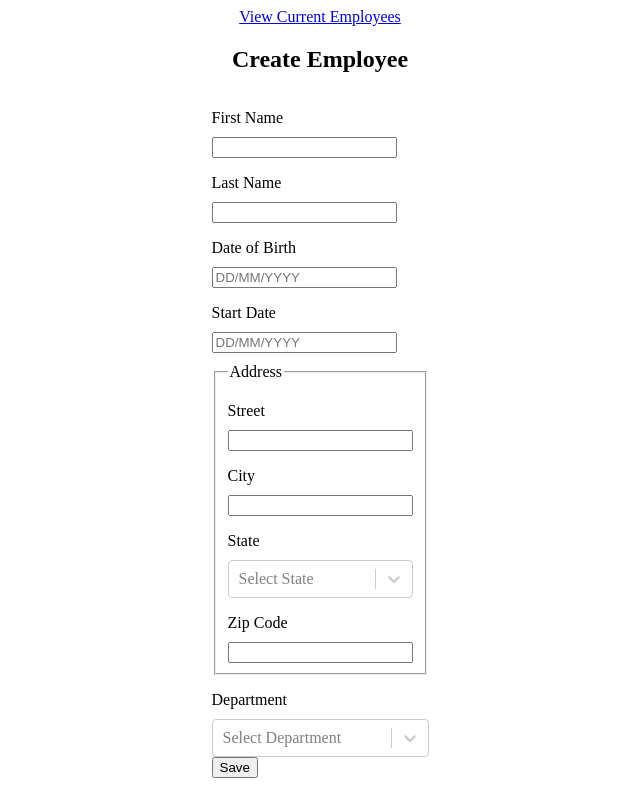
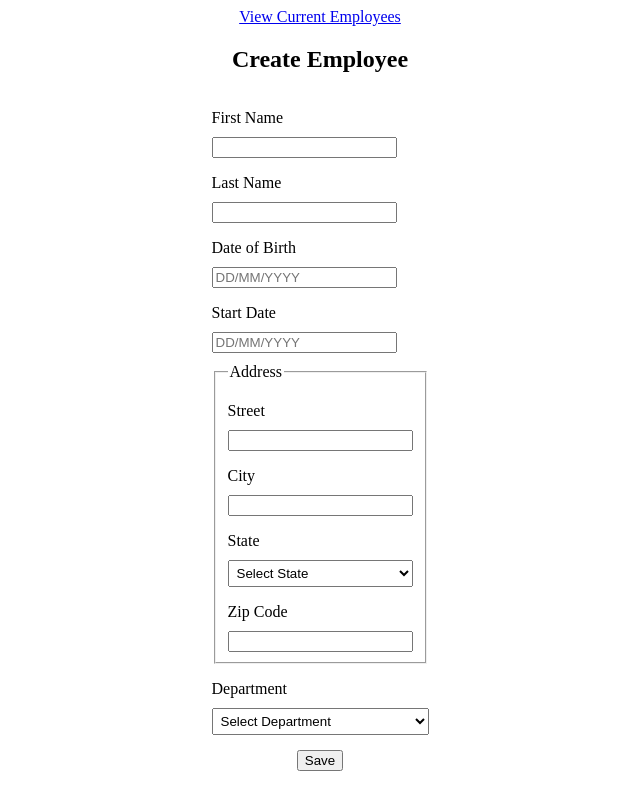
Before and after one commit to GoncalvesDDaniel/wealth_health_react, a React (Vite) app: page / in a window 1280 px wide. Shown: the whole page, without its empty margins (320-960 px from the left). Built offline with nearby package versions, Linux system fonts and the light colour scheme.

Commit message:
Replace react-select with react componante bc not supported

```diff
--- a/package.json
+++ b/package.json
@@ -15,8 +15,7 @@
     "react-datepicker": "^8.3.0",
     "react-dom": "^19.0.0",
     "react-redux": "^9.2.0",
-    "react-router-dom": "^7.5.3",
-    "react-select": "^5.10.1"
+    "react-router-dom": "^7.5.3"
   },
   "devDependencies": {
     "@eslint/js": "^9.22.0",
--- /dev/null
+++ b/src/components/SimpleSelect.jsx
@@ -0,0 +1,32 @@
+import React from "react";
+import "../styles/SimpleSelect.css";
+
+/** Un composant simple pour afficher un dropdown natif <select>.
+ * @param {object} props - Les propriétés du composant.
+ * @param {string} props.label - Le texte du label associé au select.
+ * @param {string} props.id - L'id utilisé pour le select et le htmlFor du label.
+ * @param {Array<object>} props.options - Tableau d'objets { value: string, label: string } pour les options.
+ * @param {string} props.value - La valeur actuellement sélectionnée (doit correspondre à une 'value' d'option).
+ * @param {function} props.onChange - La fonction à appeler quand la valeur change (reçoit l'événement).
+ */
+function SimpleSelect({ label, id, options, value, onChange, placeholder }) {
+    return (
+        <div className="simple-select">
+            <label htmlFor={id}>{label}</label>
+            <select id={id} value={value} onChange={onChange}>
+                <option value="">{placeholder || `Select ${label}`}</option>
+                {/* Mapper sur les options fournies */}
+                {options.map((option, index) => (
+                    <option
+                        key={`${option.value}-${index}`}
+                        value={option.value}
+                    >
+                        {option.label}
+                    </option>
+                ))}
+            </select>
+        </div>
+    );
+}
+
+export default SimpleSelect;
--- a/src/pages/CreateEmployee.jsx
+++ b/src/pages/CreateEmployee.jsx
@@ -3,8 +3,8 @@ import { useDispatch } from "react-redux";
 import { Link } from "react-router-dom";
 import { addEmployee } from "../store/employeesSlice";
 import DatePicker from "react-datepicker";
-import Select from "react-select/base";
 import { states, departments } from "../utils/constants";
+import SimpleSelect from "../components/SimpleSelect";
 
 import "react-datepicker/dist/react-datepicker.css";
 
@@ -19,9 +19,9 @@ function CreateEmployee() {
     const [startDate, setStartDate] = useState(null);
     const [street, setStreet] = useState("");
     const [city, setCity] = useState("");
-    const [state, setState] = useState(null);
+    const [state, setState] = useState("");
     const [zipCode, setZipCode] = useState("");
-    const [department, setDepartment] = useState(null);
+    const [department, setDepartment] = useState("");
 
     // TODO: Gérer l'état d'ouverture de la modale (useState)
     const dispatch = useDispatch();
@@ -121,16 +121,12 @@ function CreateEmployee() {
                             onChange={(e) => setCity(e.target.value)}
                         />
 
-                        <label htmlFor="state">State</label>
-                        <Select
-                            inputId="state"
+                        <SimpleSelect
+                            label="State"
+                            id="state"
                             options={states}
                             value={state}
-                            onChange={(selectedOption) =>
-                                setState(selectedOption)
-                            }
-                            // onChange={setState}
-                            placeholder="Select State"
+                            onChange={(e) => setState(e.target.value)}
                         />
 
                         <label htmlFor="zip-code">Zip Code</label>
@@ -142,16 +138,16 @@ function CreateEmployee() {
                         />
                     </fieldset>
 
-                    <label htmlFor="department">Department</label>
-                    <Select
-                        inputId="department"
+                    <SimpleSelect
+                        label="Department"
+                        id="department"
                         options={departments}
                         value={department}
-                        onChange={setDepartment}
-                        placeholder="Select Department"
+                        onChange={(e) => setDepartment(e.target.value)}
                     />
-
-                    <button type="submit">Save</button>
+                    <div className="submit">
+                        <button type="submit">Save</button>
+                    </div>
                 </form>
             </div>
             {/* ... (Partie Modale inchangée pour l'instant) ... */}
--- /dev/null
+++ b/src/styles/SimpleSelect.css
@@ -0,0 +1,9 @@
+.simple-select {
+    margin-bottom: 15px;
+    display: flex;
+    flex-direction: column;
+}
+
+.simple-select select {
+    padding: 4px;
+}
--- a/src/styles/main.css
+++ b/src/styles/main.css
@@ -20,3 +20,9 @@ label {
 .address {
     margin-top: 10px;
 }
+
+.submit {
+    display: flex;
+    align-items: center;
+    justify-content: center;
+}
```
Also changed, not shown: 1 other file (tests, documents, lock files or other folders).
